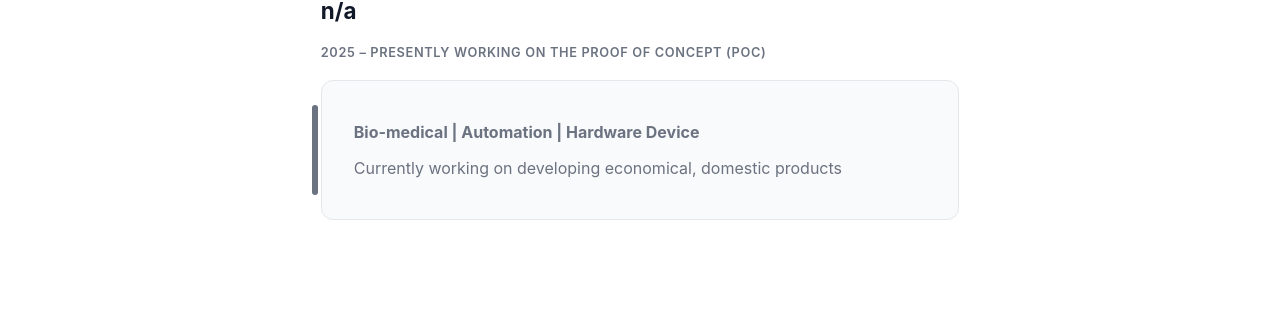
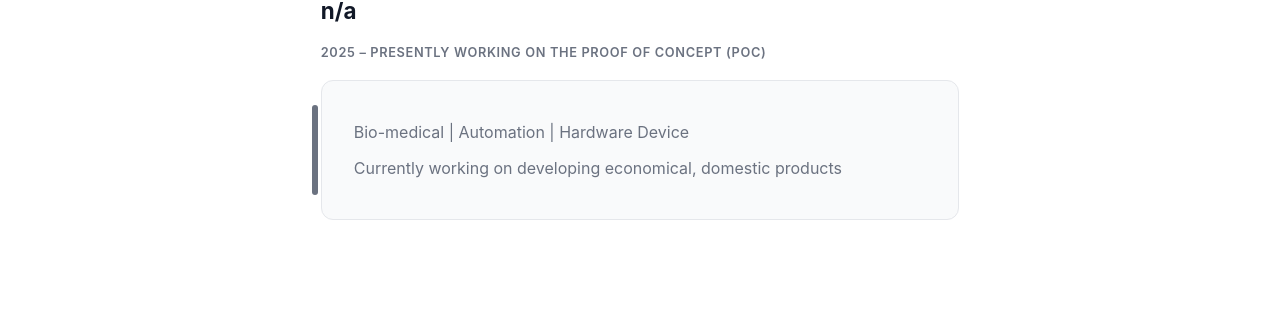
Before and after one commit to bilal-ismail/bilal-ismail.github.io, a Jekyll site: the page built from patents.md, in a window 1280 px wide. Shown: the part 258-570 px from the top of the page. Built offline with Jekyll 4.4.1, drawn with Linux system fonts in a browser that asks for light colours.

Commit message:
Update timeline-item.html

```diff
--- a/_includes/timeline-item.html
+++ b/_includes/timeline-item.html
@@ -42,7 +42,8 @@
   </span>
 
   {% if include.item.domain %}
-    <p><strong>{{ include.item.domain }}</strong></p>
+    <!-- <p><strong>{{ include.item.domain }}</strong></p> -->
+    <p><light>{{ include.item.domain }}</light></p>
   {% endif %}
 
   {% if include.item.type %}
```
